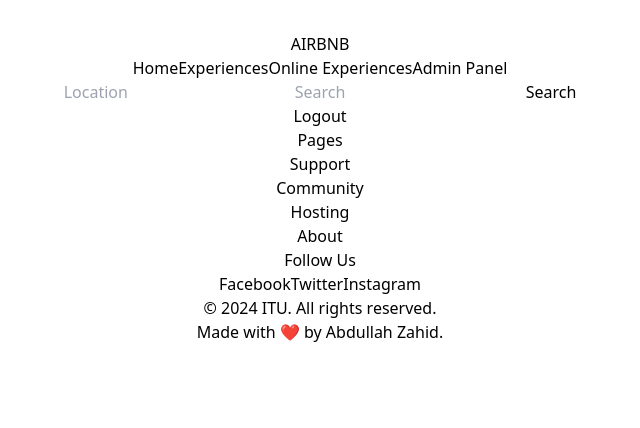
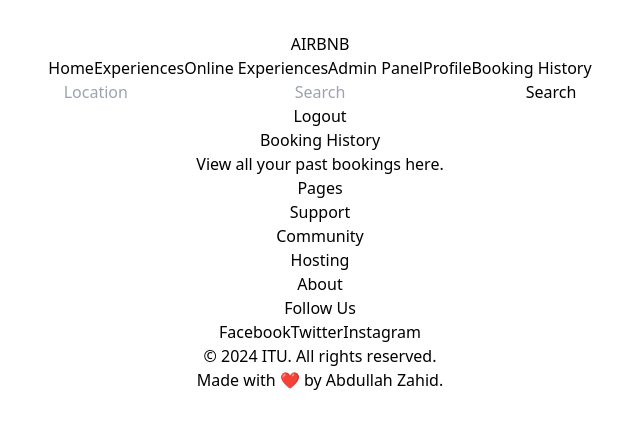
Before and after one commit to AbdullahZahid77/AirBnb-Clone-Project, a React (Vite) app: page /booking-history in a window 1280 px wide. Shown: the top 428 px of the page, without its empty margins (320-960 px from the left). Built offline with nearby package versions, Linux system fonts and the light colour scheme; sample sign-in values are in the browser's storage.

Commit message:
add protected routes, booking history and profile components

```diff
--- a/src/App.tsx
+++ b/src/App.tsx
@@ -7,11 +7,12 @@
 import Listings from "./Listings";
 import ListingDetails from "./pages/ListingDetails";
 import Booking from "./pages/Booking";
-import Register from "./Register"; // Import Register Component
-import Login from "./Login"; // Import Login Component
+import Register from "./Register";
+import Login from "./Login";
 import AdminDashboard from "./admin/AdminDashboard";
-import AdminListings from "./admin/AdminListings";
-import AdminBookings from "./admin/AdminBookings";
+import Profile from "./pages/Profile"; // Add your user profile page
+import BookingHistory from "./pages/BookingHistory"; // Add your booking history page
+import ProtectedRoute from "./ProtectedRoute";
 
 const App: React.FC = () => {
   useEffect(() => {
@@ -26,6 +27,7 @@
     <Router>
       <Navbar />
       <Routes>
+        {/* Public Routes */}
         <Route
           path="/"
           element={
@@ -37,12 +39,34 @@
         />
         <Route path="/listings/:id" element={<ListingDetails />} />
         <Route path="/book/:id" element={<Booking />} />
-        <Route path="/register" element={<Register />} /> {/* Register Route */}
-        <Route path="/login" element={<Login />} /> {/* Login Route */}
-        {/* Admin Panel Routes */}
-        <Route path="/admin" element={<AdminDashboard />} />
-        <Route path="/admin/listings" element={<AdminListings />} />
-        <Route path="/admin/bookings" element={<AdminBookings />} />
+        <Route path="/register" element={<Register />} />
+        <Route path="/login" element={<Login />} />
+
+        {/* Protected Routes */}
+        <Route
+          path="/profile"
+          element={
+            <ProtectedRoute>
+              <Profile />
+            </ProtectedRoute>
+          }
+        />
+        <Route
+          path="/booking-history"
+          element={
+            <ProtectedRoute>
+              <BookingHistory />
+            </ProtectedRoute>
+          }
+        />
+        <Route
+          path="/admin"
+          element={
+            <ProtectedRoute adminOnly>
+              <AdminDashboard />
+            </ProtectedRoute>
+          }
+        />
       </Routes>
       <Footer />
     </Router>
--- a/src/Navbar.tsx
+++ b/src/Navbar.tsx
@@ -66,6 +66,8 @@
           >
             Online Experiences
           </Link>
+
+          {/* Admin Panel Link */}
           {isAdmin && (
             <Link
               to="/admin"
@@ -78,6 +80,34 @@
             >
               Admin Panel
             </Link>
+          )}
+
+          {/* User Profile and Booking History Links */}
+          {isAuthenticated && (
+            <>
+              <Link
+                to="/profile"
+                onClick={() => handleLinkClick("Profile")}
+                className={`${
+                  activeLink === "Profile"
+                    ? "text-blue-600"
+                    : "text-gray-600 hover:text-blue-600"
+                }`}
+              >
+                Profile
+              </Link>
+              <Link
+                to="/booking-history"
+                onClick={() => handleLinkClick("Booking History")}
+                className={`${
+                  activeLink === "Booking History"
+                    ? "text-blue-600"
+                    : "text-gray-600 hover:text-blue-600"
+                }`}
+              >
+                Booking History
+              </Link>
+            </>
           )}
         </div>
 
--- /dev/null
+++ b/src/ProtectedRoute.tsx
@@ -0,0 +1,36 @@
+// src/components/ProtectedRoute.tsx
+import React from "react";
+import { Navigate } from "react-router-dom";
+
+interface ProtectedRouteProps {
+  children: React.ReactNode;
+  redirectTo?: string;
+  adminOnly?: boolean;
+}
+
+const ProtectedRoute: React.FC<ProtectedRouteProps> = ({
+  children,
+  redirectTo = "/login",
+  adminOnly = false,
+}) => {
+  const token = localStorage.getItem("token");
+  const isAuthenticated = !!token;
+
+  let isAdmin = false;
+  if (isAuthenticated) {
+    const decodedToken = JSON.parse(atob(token.split(".")[1])); // Decode JWT payload
+    isAdmin = decodedToken?.isAdmin || false;
+  }
+
+  if (!isAuthenticated) {
+    return <Navigate to={redirectTo} />;
+  }
+
+  if (adminOnly && !isAdmin) {
+    return <Navigate to="/" />;
+  }
+
+  return <>{children}</>;
+};
+
+export default ProtectedRoute;
--- /dev/null
+++ b/src/pages/BookingHistory.tsx
@@ -0,0 +1,12 @@
+import React from "react";
+
+const BookingHistory: React.FC = () => {
+  return (
+    <div className="container mx-auto mt-8">
+      <h1 className="text-2xl font-bold mb-4">Booking History</h1>
+      <p>View all your past bookings here.</p>
+    </div>
+  );
+};
+
+export default BookingHistory;
--- /dev/null
+++ b/src/pages/Profile.tsx
@@ -0,0 +1,12 @@
+import React from "react";
+
+const Profile: React.FC = () => {
+  return (
+    <div className="container mx-auto mt-8">
+      <h1 className="text-2xl font-bold mb-4">User Profile</h1>
+      <p>Welcome to your profile page!</p>
+    </div>
+  );
+};
+
+export default Profile;
```
